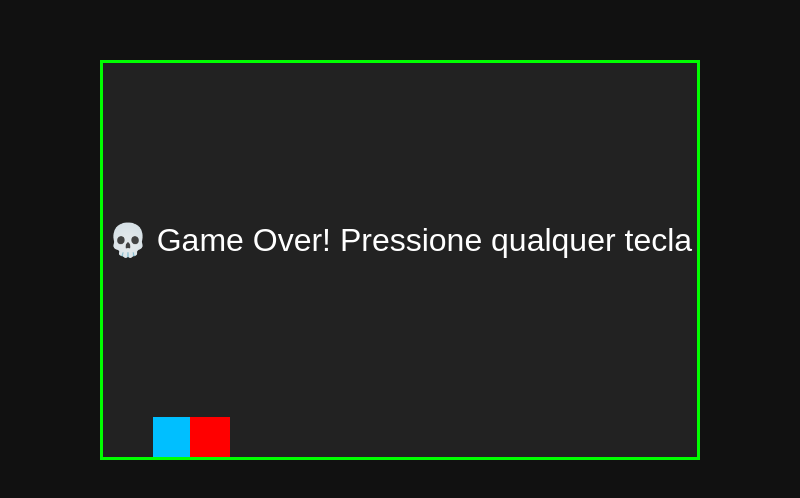
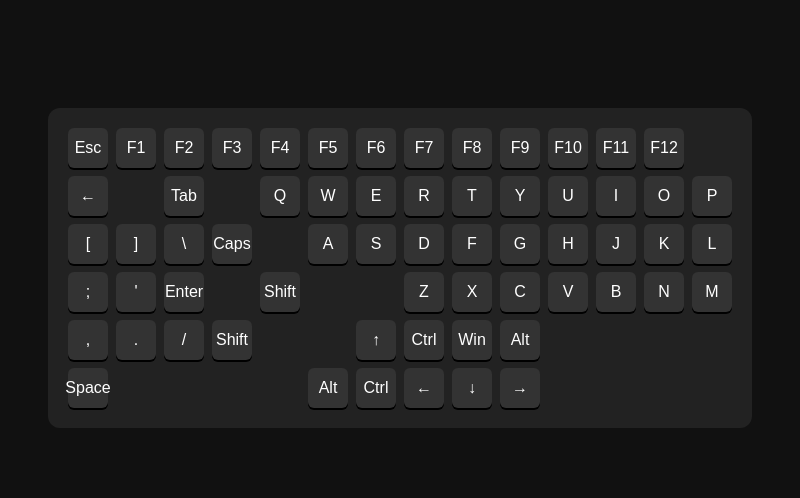
Before and after one commit to tysaiwofc/win11-simulator, an Electron app: page index.html in a window 800 px wide. Shown: the part 140-638 px from the top of the page. Drawn offline with Linux system fonts and the light colour scheme.

Commit message:
Update index.html

```diff
--- a/index.html
+++ b/index.html
@@ -2,122 +2,177 @@
 <html lang="pt-br">
 <head>
   <meta charset="UTF-8">
-  <title>Desvie!</title>
+  <title>Teclado Virtual</title>
   <style>
-    * {
-      margin: 0;
-      padding: 0;
-      box-sizing: border-box;
+    body {
+      background: #111;
+      color: white;
+      font-family: sans-serif;
+      display: flex;
+      justify-content: center;
+      align-items: center;
+      height: 100vh;
     }
 
-    body {
-      background: #111;
-      display: flex;
-      align-items: center;
-      justify-content: center;
-      height: 100vh;
-      font-family: sans-serif;
-      color: white;
+    .keyboard {
+      display: grid;
+      grid-template-columns: repeat(14, 40px);
+      gap: 8px;
+      padding: 20px;
+      background: #222;
+      border-radius: 12px;
     }
 
-    #gameArea {
-      position: relative;
-      width: 600px;
-      height: 400px;
-      border: 3px solid lime;
-      overflow: hidden;
-      background: #222;
+    .key {
+      width: 40px;
+      height: 40px;
+      background: #333;
+      color: white;
+      display: flex;
+      justify-content: center;
+      align-items: center;
+      border-radius: 6px;
+      user-select: none;
+      transition: 0.1s;
+      box-shadow: 0 2px 0 #000;
     }
 
-    #player {
-      width: 40px;
-      height: 40px;
-      background: deepskyblue;
-      position: absolute;
-      bottom: 0;
-      left: 50px;
+    .key.pressed {
+      background: #0f0;
+      box-shadow: inset 0 0 5px #0f0;
+      transform: translateY(2px);
     }
 
-    #obstacle {
-      width: 40px;
-      height: 40px;
-      background: red;
-      position: absolute;
-      bottom: 0;
-      right: 0;
-      animation: moveObstacle 2s linear infinite;
+    /* Ajustes para teclas maiores */
+    .key[data-key="Backspace"] {
+      grid-column: span 2;
     }
 
-    @keyframes moveObstacle {
-      0%   { right: -40px; }
-      100% { right: 100%; }
+    .key[data-key="Tab"] {
+      grid-column: span 2;
     }
 
-    #message {
-      position: absolute;
-      top: 40%;
-      width: 100%;
-      text-align: center;
-      font-size: 2rem;
-      display: none;
+    .key[data-key="CapsLock"] {
+      grid-column: span 2;
+    }
+
+    .key[data-key="Enter"] {
+      grid-column: span 2;
+    }
+
+    .key[data-key="Shift"] {
+      grid-column: span 3;
+    }
+
+    .key[data-key="Space"] {
+      grid-column: span 5;
     }
   </style>
 </head>
 <body>
-  <div id="gameArea">
-    <div id="player"></div>
-    <div id="obstacle"></div>
-    <div id="message">💀 Game Over! Pressione qualquer tecla</div>
+
+  <div class="keyboard" id="keyboard">
+    <!-- Linha 1 -->
+    <div class="key" data-key="Escape">Esc</div>
+    <div class="key" data-key="F1">F1</div>
+    <div class="key" data-key="F2">F2</div>
+    <div class="key" data-key="F3">F3</div>
+    <div class="key" data-key="F4">F4</div>
+    <div class="key" data-key="F5">F5</div>
+    <div class="key" data-key="F6">F6</div>
+    <div class="key" data-key="F7">F7</div>
+    <div class="key" data-key="F8">F8</div>
+    <div class="key" data-key="F9">F9</div>
+    <div class="key" data-key="F10">F10</div>
+    <div class="key" data-key="F11">F11</div>
+    <div class="key" data-key="F12">F12</div>
+    <div class="key" data-key="Backspace">←</div>
+
+    <!-- Linha 2 -->
+    <div class="key" data-key="Tab">Tab</div>
+    <div class="key" data-key="KeyQ">Q</div>
+    <div class="key" data-key="KeyW">W</div>
+    <div class="key" data-key="KeyE">E</div>
+    <div class="key" data-key="KeyR">R</div>
+    <div class="key" data-key="KeyT">T</div>
+    <div class="key" data-key="KeyY">Y</div>
+    <div class="key" data-key="KeyU">U</div>
+    <div class="key" data-key="KeyI">I</div>
+    <div class="key" data-key="KeyO">O</div>
+    <div class="key" data-key="KeyP">P</div>
+    <div class="key" data-key="BracketLeft">[</div>
+    <div class="key" data-key="BracketRight">]</div>
+    <div class="key" data-key="Backslash">\</div>
+
+    <!-- Linha 3 -->
+    <div class="key" data-key="CapsLock">Caps</div>
+    <div class="key" data-key="KeyA">A</div>
+    <div class="key" data-key="KeyS">S</div>
+    <div class="key" data-key="KeyD">D</div>
+    <div class="key" data-key="KeyF">F</div>
+    <div class="key" data-key="KeyG">G</div>
+    <div class="key" data-key="KeyH">H</div>
+    <div class="key" data-key="KeyJ">J</div>
+    <div class="key" data-key="KeyK">K</div>
+    <div class="key" data-key="KeyL">L</div>
+    <div class="key" data-key="Semicolon">;</div>
+    <div class="key" data-key="Quote">'</div>
+    <div class="key" data-key="Enter">Enter</div>
+
+    <!-- Linha 4 -->
+    <div class="key" data-key="Shift">Shift</div>
+    <div class="key" data-key="KeyZ">Z</div>
+    <div class="key" data-key="KeyX">X</div>
+    <div class="key" data-key="KeyC">C</div>
+    <div class="key" data-key="KeyV">V</div>
+    <div class="key" data-key="KeyB">B</div>
+    <div class="key" data-key="KeyN">N</div>
+    <div class="key" data-key="KeyM">M</div>
+    <div class="key" data-key="Comma">,</div>
+    <div class="key" data-key="Period">.</div>
+    <div class="key" data-key="Slash">/</div>
+    <div class="key" data-key="Shift">Shift</div>
+    <div class="key" data-key="ArrowUp">↑</div>
+
+    <!-- Linha 5 -->
+    <div class="key" data-key="Control">Ctrl</div>
+    <div class="key" data-key="Meta">Win</div>
+    <div class="key" data-key="Alt">Alt</div>
+    <div class="key" data-key="Space">Space</div>
+    <div class="key" data-key="Alt">Alt</div>
+    <div class="key" data-key="Control">Ctrl</div>
+    <div class="key" data-key="ArrowLeft">←</div>
+    <div class="key" data-key="ArrowDown">↓</div>
+    <div class="key" data-key="ArrowRight">→</div>
   </div>
 
   <script>
-    const player = document.getElementById("player");
-    const obstacle = document.getElementById("obstacle");
-    const message = document.getElementById("message");
-    const gameArea = document.getElementById("gameArea");
+    const keys = document.querySelectorAll('.key');
 
-    let playerY = 0;
-    let isGameOver = false;
+    function highlightKey(code) {
+      keys.forEach(key => {
+        if (key.dataset.key === code) {
+          key.classList.add('pressed');
+        }
+      });
+    }
 
-    // Movimento do jogador
-    document.addEventListener("keydown", (e) => {
-      if (isGameOver) {
-        location.reload();
-        return;
-      }
+    function unhighlightKey(code) {
+      keys.forEach(key => {
+        if (key.dataset.key === code) {
+          key.classList.remove('pressed');
+        }
+      });
+    }
 
-      const step = 20;
-      const maxTop = gameArea.clientHeight - player.clientHeight;
-
-      if (e.key === "ArrowUp" && playerY > 0) {
-        playerY -= step;
-      } else if (e.key === "ArrowDown" && playerY < maxTop) {
-        playerY += step;
-      }
-
-      player.style.bottom = playerY + "px";
+    document.addEventListener('keydown', (e) => {
+      highlightKey(e.code);
     });
 
-    // Checagem de colisão
-    setInterval(() => {
-      const pRect = player.getBoundingClientRect();
-      const oRect = obstacle.getBoundingClientRect();
+    document.addEventListener('keyup', (e) => {
+      unhighlightKey(e.code);
+    });
+  </script>
 
-      if (
-        pRect.left < oRect.left + oRect.width &&
-        pRect.left + pRect.width > oRect.left &&
-        pRect.top < oRect.top + oRect.height &&
-        pRect.top + pRect.height > oRect.top
-      ) {
-        gameOver();
-      }
-    }, 10);
-
-    function gameOver() {
-      obstacle.style.animationPlayState = "paused";
-      message.style.display = "block";
-      isGameOver = true;
-    }
-  </script>
 </body>
 </html>
```
